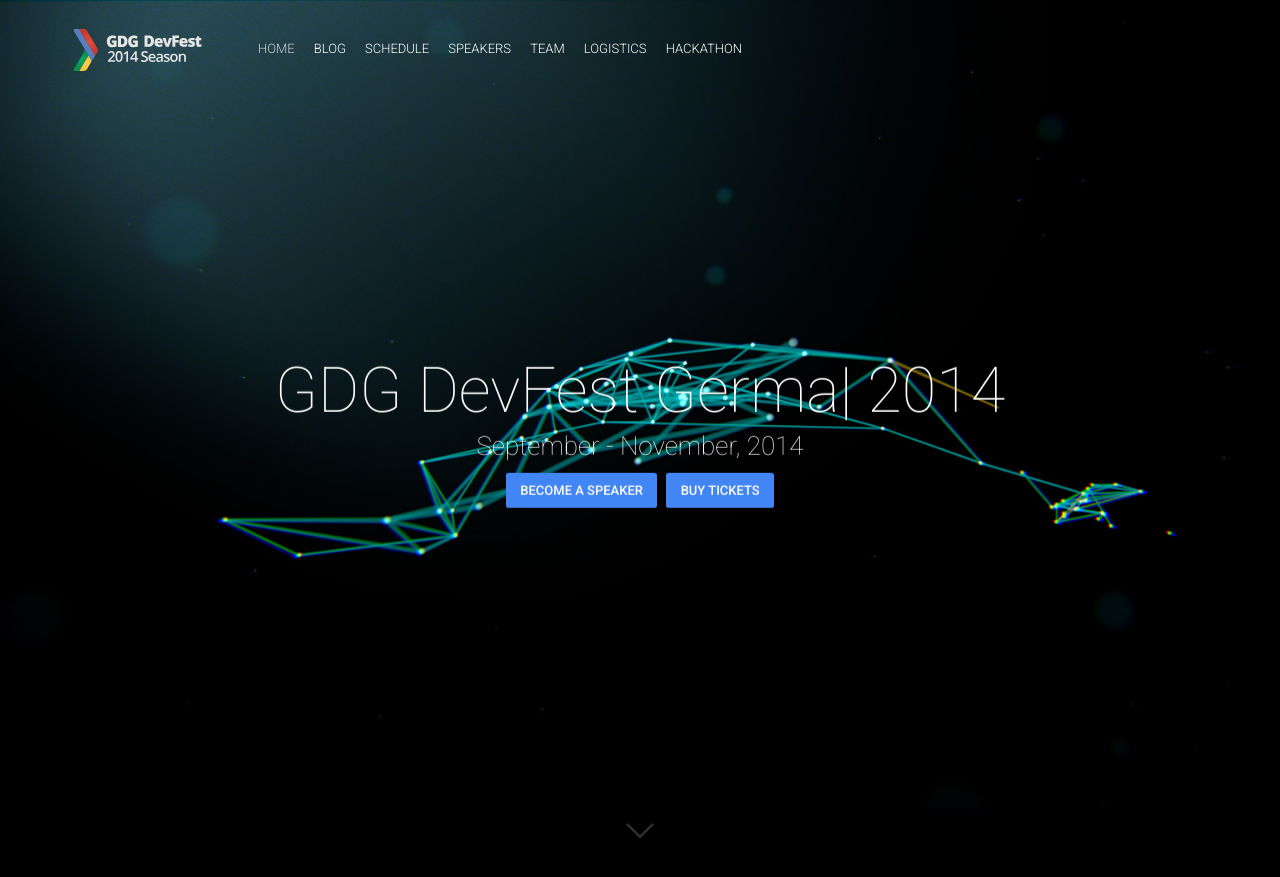
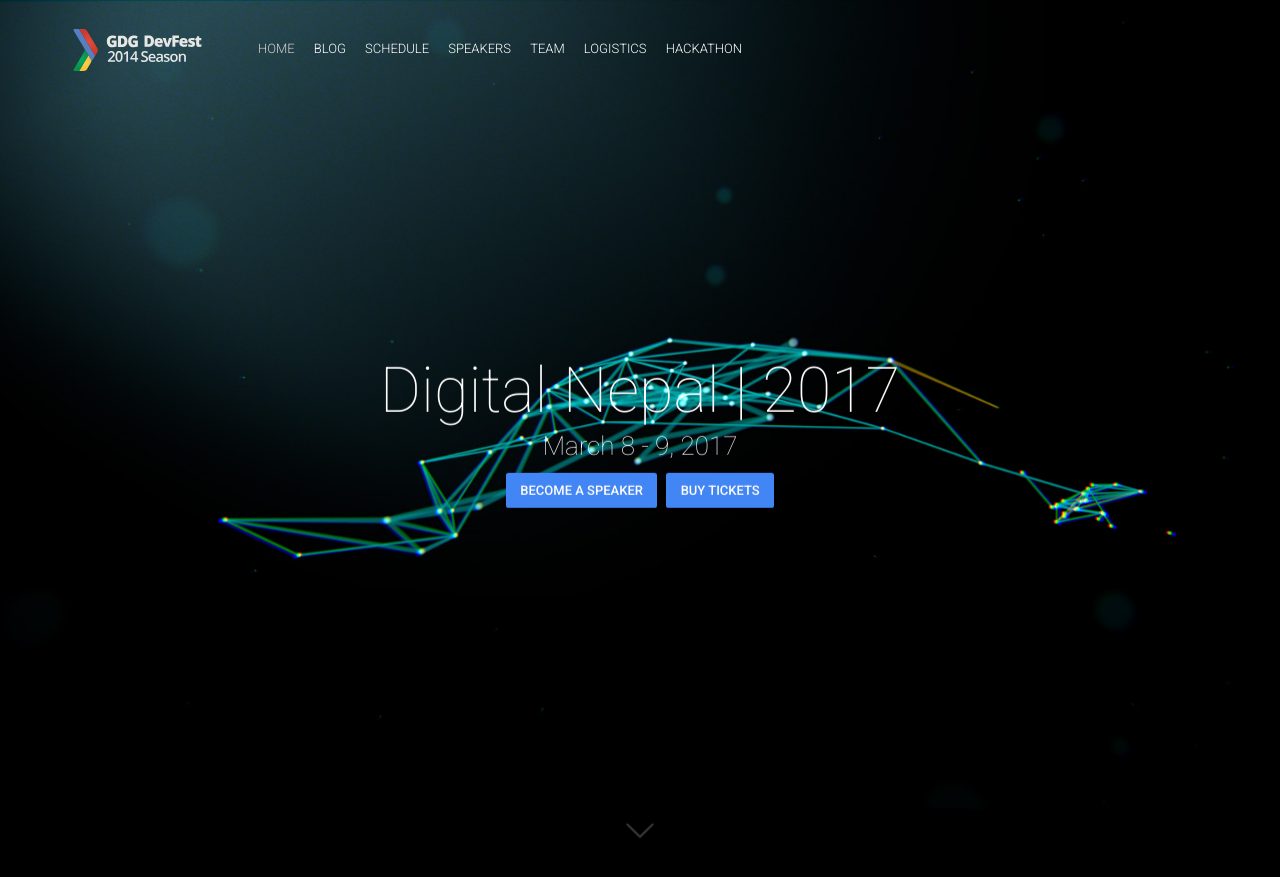
Before and after one commit to ravinepal/visitjanakpur, a Jekyll site: the page built from index.html, in a window 1280 px wide and 900 px high. Shown: the top 877 px of the window. Built offline with Jekyll 4.4.1, drawn with Linux system fonts in a browser that asks for light colours; nearby versions of some CDN libraries; comment, search, counter and statistics services are not loaded; some of the changed text lies outside the part shown.

Commit message:
Update site settings in config

```diff
--- a/_config.yml
+++ b/_config.yml
@@ -10,27 +10,27 @@
 
 
 # Site Settings
-title: "GDG DevFest Season 2014"
-email: "devfest@gdg.org.ua"
-description: "GDG DevFest is a set of events all around the world"
-baseurl: "/zeppelin"
-url: "https://gdg-x.github.io"
+title: "Digital Nepal | Janakpur, 2017"
+email: "contact@codefornepal.org"
+description: "A conference to empower youth in Nepal."
+baseurl: "/digitalnepal"
+url: "https://code4nepal.github.io"
 permalink: "/blog/:title"
 googleAnalyticsTrackingId: "UA-43643469-5"
-googleAnalyticsSiteUrl: "gdg-x.github.io"
+googleAnalyticsSiteUrl: "code4nepal.github.io"
 siteVerification: "b9imDOrFawXaBXCC4r3uJDdswSYcalD-wWpMYhFq-no"
 
 # Organizer Info
-organizerName: "GDG Lviv"
-organizerAlternateName: "Google Developer Group Lviv"
+organizerName: "Code For Nepal"
+organizerAlternateName: "Code For Nepal"
 organizerDescription: "Open and volunteer geek communities who create exciting projects and share experience about Google technology with passion."
-organizerEmail: "lviv@gdg.org.ua"
+organizerEmail: "contact@codefornepal.org"
 organizerLogo: "/img/seo/organizer-logo.png"
-organizerLink: "http://lviv.gdg.org.ua/"
+organizerLink: "http://codefornepal.org"
 
 # Head
 metaKeywords: "event, gdg, devfest, google, programming, android, chrome, developers, lviv"
-twitterAccount: "@DevFest"
+twitterAccount: "@codefornepal"
 socialImageSrcGooglePlus: "/img/seo/sharing-google-plus.png"
 socialImageSrcTwitter: "/img/seo/sharing-twitter.png"
 socialImageSrcFacebook: "/img/seo/sharing-facebook.png"
@@ -56,10 +56,10 @@
 
 # Hero Block
 heroImage: "hero.jpg"
-heroTitle: "GDG DevFest <typeout> 2014"
-eventDate: "September - November, 2014"
-typeoutTextValues: '"", "Season", "Ukraine", "Germany", "USA"'
-typeoutFallback: "Season"
+heroTitle: "Digital Nepal <typeout> 2017"
+eventDate: "March 8 - 9, 2017"
+typeoutTextValues: '"", "Janakpur", "Conference", "Germany", "USA"'
+typeoutFallback: "Conference"
 heroButtons:
  - {link: "https://bit.ly/dfua-c4p", text: "Become a speaker"}
  - {permalink: "/#tickets", text: "Buy tickets"}
```
